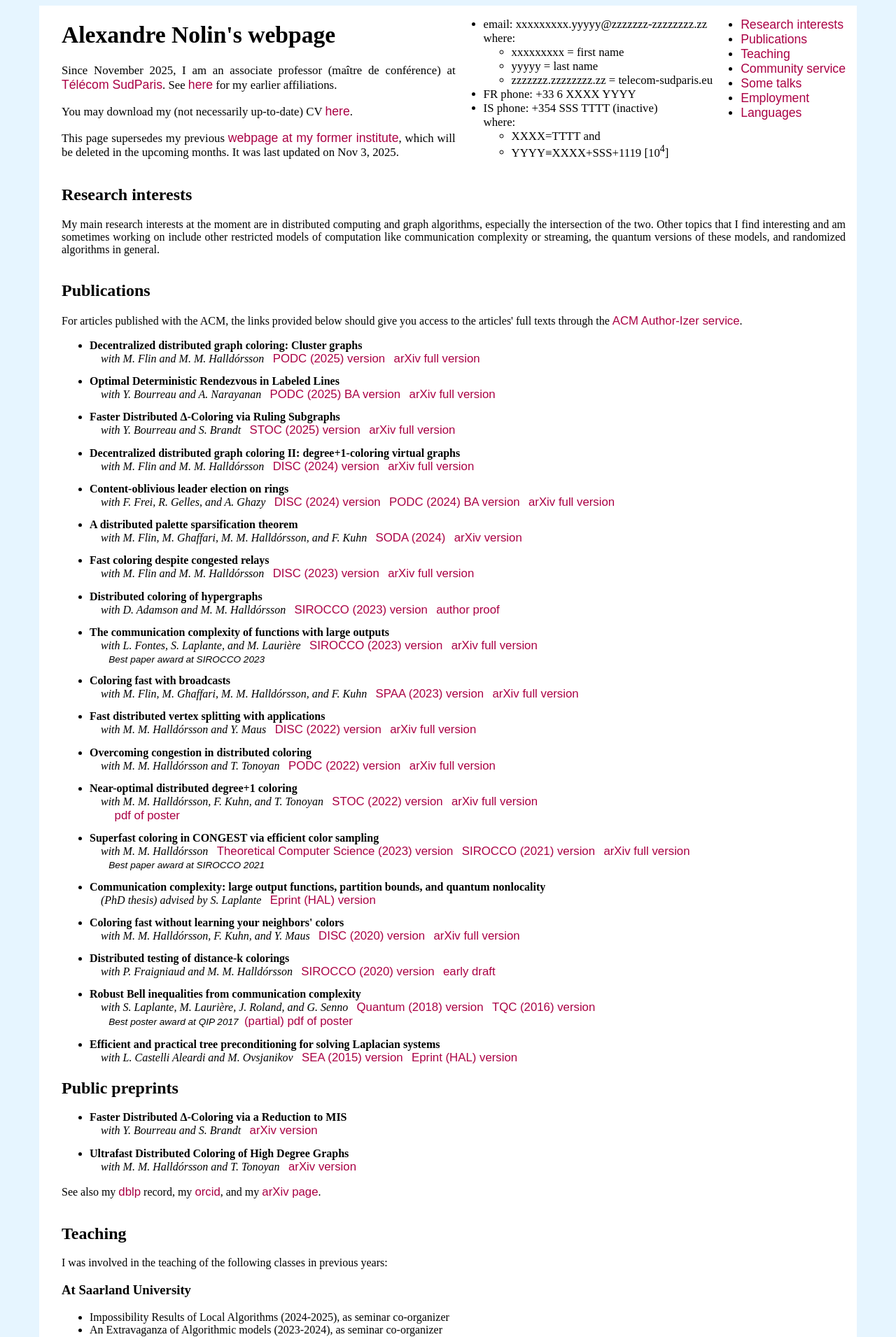
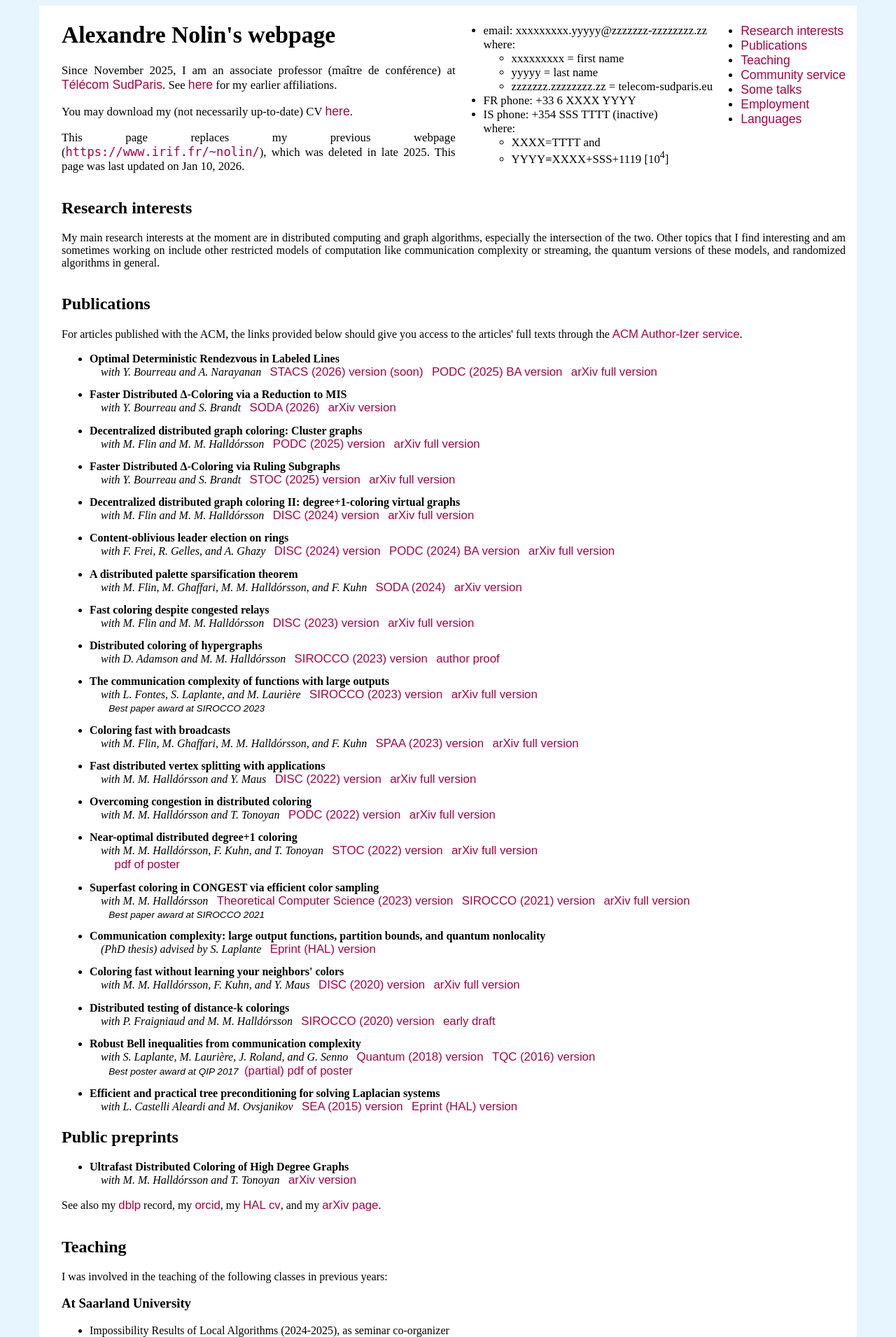
Before and after one commit to anolin-tcs/anolin-tcs.github.io, a PHP site: page / in a window 1280 px wide. Shown: the top 1911 px of the page at 70% size. Run offline with PHP 8.4, Linux system fonts and the light colour scheme.

Commit message:
New links for new SODA and STACS papers, updating reference to old webpage

```diff
--- a/index.html
+++ b/index.html
@@ -25,10 +25,10 @@
 	    You may download my (not necessarily up-to-date) CV <a href="cv/CV_A_Nolin_latest.pdf">here</a>.
 	  </p>
 	  <p>
-	    This page supersedes my
-	    previous <a href="https://www.irif.fr/~nolin/">webpage at
-	    my former institute</a>, which will be deleted in the
-	    upcoming months. It was last updated on Nov 3, 2025.
+	    This page replaces my previous webpage
+	    (<span class="url">https://www.irif.fr/~nolin/</span>),
+	    which was deleted in late 2025. This page was last
+	    updated on Jan 10, 2026.
 	  </p>
 	</div>
 	<div id="small_infos">
@@ -87,17 +87,24 @@
 	  through the <a href="https://www.acm.org/publications/authors/acm-author-izer-service">ACM Author-Izer service</a>.
 	</p>
 	<ul id="publication_list" class="paper_list">
+	  <li><h2>Optimal Deterministic Rendezvous in Labeled Lines</h2>
+	    <em class="author_list">with Y. Bourreau and A. Narayanan</em>
+	    <br class="small_devices_br"/>
+	    <a class="paper_link" href="https://doi.org/10.4230/LIPIcs.STACS.2026.62">STACS (2026) version (soon)</a>
+	    <a class="paper_link" href="https://doi.org/10.1145/3732772.3733537?cid=99659052522">PODC (2025) BA version</a>
+	    <a class="paper_link" href="https://doi.org/10.48550/arXiv.2505.04564">arXiv full version</a>
+	  </li>
+	  <li><h2>Faster Distributed Δ-Coloring via a Reduction to MIS</h2>
+	    <em class="author_list">with Y. Bourreau and S. Brandt</em>
+	    <br class="small_devices_br"/>
+	    <a class="paper_link" href="https://doi.org/10.1137/1.9781611978971.162">SODA (2026)</a>
+	    <a class="paper_link" href="https://doi.org/10.48550/arXiv.2508.01762">arXiv version</a>
+	  </li>
 	  <li><h2>Decentralized distributed graph coloring: Cluster graphs</h2>
 	    <em class="author_list">with M. Flin and M. M. Halldórsson</em>
 	    <br class="small_devices_br"/>
 	    <a class="paper_link" href="https://doi.org/10.1145/3732772.3733549?cid=99659052522">PODC (2025) version</a>
 	    <a class="paper_link" href="https://doi.org/10.48550/arXiv.2405.07725">arXiv full version</a>
-	  </li>
-	  <li><h2>Optimal Deterministic Rendezvous in Labeled Lines</h2>
-	    <em class="author_list">with Y. Bourreau and A. Narayanan</em>
-	    <br class="small_devices_br"/>
-	    <a class="paper_link" href="https://doi.org/10.1145/3732772.3733537?cid=99659052522">PODC (2025) BA version</a>
-	    <a class="paper_link" href="https://doi.org/10.48550/arXiv.2505.04564">arXiv full version</a>
 	  </li>
 	  <li><h2>Faster Distributed Δ-Coloring via Ruling Subgraphs</h2>
 	    <em class="author_list">with Y. Bourreau and S. Brandt</em>
@@ -215,11 +222,6 @@
 	<h2>Public preprints</h2>
 
 	<ul id="preprint_list" class="paper_list">
-	  <li><h2>Faster Distributed Δ-Coloring via a Reduction to MIS</h2>
-	    <em class="author_list">with Y. Bourreau and S. Brandt</em>
-	    <br class="small_devices_br"/>
-	    <a class="paper_link" href="https://doi.org/10.48550/arXiv.2508.01762">arXiv version</a>
-	  </li>
 	  <li><h2>Ultrafast Distributed Coloring of High Degree Graphs</h2>
 	    <em class="author_list">with M. M. Halldórsson and T. Tonoyan</em>
 	    <br class="small_devices_br"/>
@@ -231,6 +233,8 @@
 	  <a href="https://dblp.org/pers/hd/n/Nolin:Alexandre">dblp</a>
 	  record, my
 	  <a href="https://orcid.org/0000-0002-3952-0586">orcid</a>,
+	  my
+	  <a href="https://cv.hal.science/alexandre-nolin">HAL cv</a>,
 	  and my
 	  <a href="https://arxiv.org/a/0000-0002-3952-0586">arXiv page</a>.
 	</p>
--- a/style.css
+++ b/style.css
@@ -86,6 +86,14 @@ a
     color: #AA0044;
 }
 
+.url
+{
+    font-family: monospace;
+    text-decoration:none;
+    font-size:125%;
+    color: #AA0044;
+}
+
 a:hover{
     text-decoration:underline;
     color: #008800;
```
